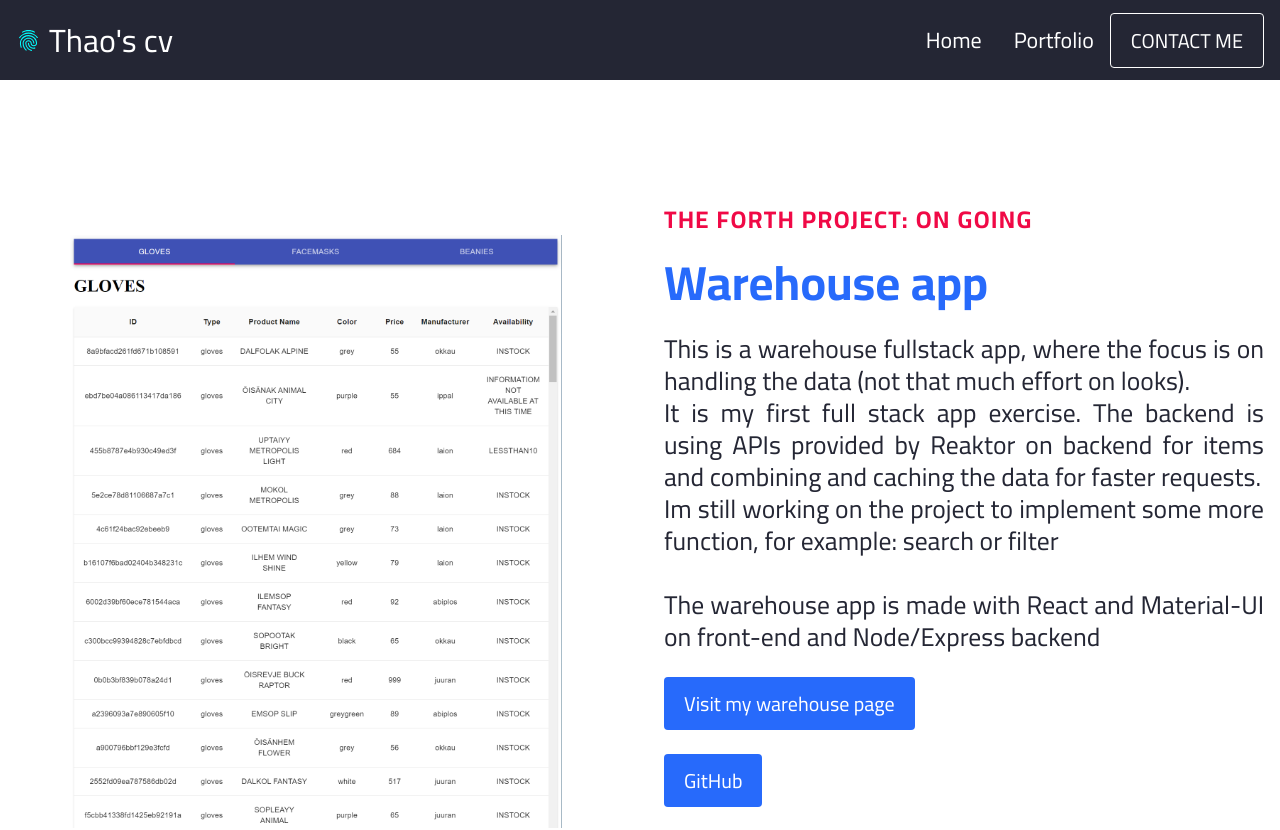
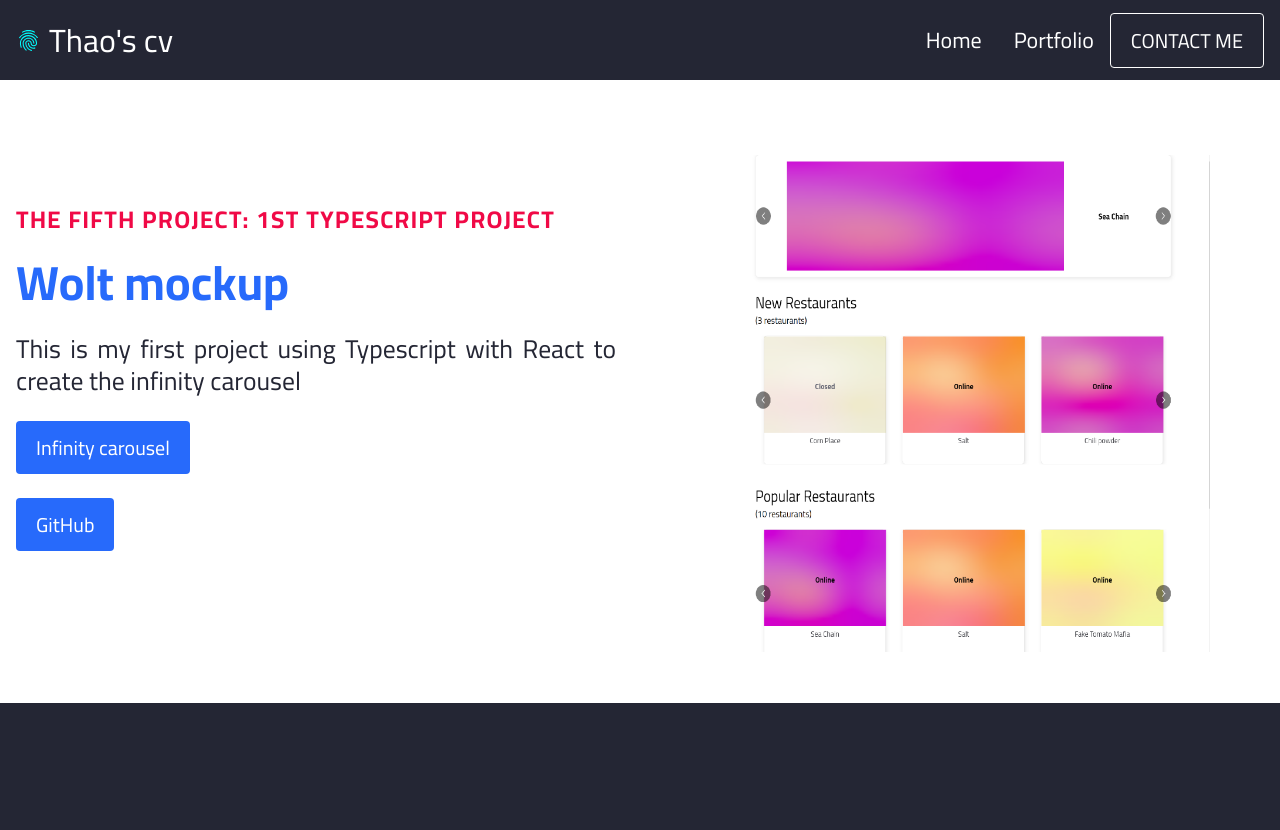
Before and after one commit to Thao-Nguyen-Ojala/my-CV-app, a React (Create React App) app: page /portfolio in a window 1280 px wide. Shown: the top 830 px of the page. Built offline with nearby package versions, Linux system fonts and the light colour scheme.

Commit message:
added carousel project

```diff
--- a/src/pages/Portfolio/Data.js
+++ b/src/pages/Portfolio/Data.js
@@ -2,11 +2,28 @@
 import covidAppImg from '../../media/images/covidApp.png'
 import photoAppImg from '../../media/images/photoApp.png'
 import warehouseAppImg from '../../media/images/warehouseApp.png'
+import woltMockUpImg from '../../media/images/wolt-mockup.png'
 
-export const warehouseApp = {
+export const woltMockUp = {
   lightBg: true,
   lightText: false,
   lightTextDesc: false,
+  topLine: 'THE FIFTH PROJECT: 1ST TYPESCRIPT PROJECT',
+  headline: 'Wolt mockup',
+  description: `This is my first project using Typescript with React to create the infinity carousel`,
+  buttonLabel: 'Infinity carousel',
+  url: 'http://thao-wolt-mockup.surge.sh/',
+  buttonLabel2: 'GitHub',
+  url2: 'https://github.com/Thao-Nguyen-Ojala/carousel-project',
+  imgStart: '',
+  img: woltMockUpImg,
+  alt:'woltMockUp img',
+}
+
+export const warehouseApp = {
+  lightBg: false,
+  lightText: true,
+  lightTextDesc: true,
   topLine: 'THE FORTH PROJECT: ON GOING',
   headline: 'Warehouse app',
   description: `This is a warehouse fullstack app, where the focus is on handling the data (not that much effort on looks).
@@ -24,9 +41,9 @@
 }
 
 export const myCV = {
-  lightBg: false,
-  lightText: true,
-  lightTextDesc: true,
+  lightBg: true,
+  lightText: false,
+  lightTextDesc: false,
   topLine: 'THE THIRD PROJECT',
   headline: 'My curriculum vitae ',
   description: `This is my digital CV, which is made with React and Css. There are still some small issues with smaller screens.`,
@@ -40,9 +57,9 @@
 }
 
 export const covidApp = {
-  lightBg: true,
-  lightText: false,
-  lightTextDesc: false,
+  lightBg: false,
+  lightText: true,
+  lightTextDesc: true,
   topLine: 'THE SECOND PROJECT',
   headline: 'COVID-19 tracking app',
   description: `User can check the newest update of new infected cases, recovered as well as deaths cause by Covid-19 globally daily. In addition, user can also check the infected, recovery, and deaths chart of a specific country since its first case
@@ -58,9 +75,9 @@
 }
 
 export const photoApp = {
-  lightBg: false,
-  lightText: true,
-  lightTextDesc: true,
+  lightBg: true,
+  lightText: false,
+  lightTextDesc: false,
   topLine: 'THE FIRST PROJECT',
   headline: 'Photo App Project',
   description: `In this photo app the user can randomly check through the photos from https://picsum.photos, select their favourite photo, name, sort it and save it in category
--- a/src/pages/Portfolio/Portfolio.js
+++ b/src/pages/Portfolio/Portfolio.js
@@ -1,10 +1,11 @@
 import '../../App.css'
 import { HeroSection } from '../../components'
-import { warehouseApp, myCV, covidApp, photoApp } from './Data'
+import { woltMockUp, warehouseApp, myCV, covidApp, photoApp } from './Data'
 
 function Portfolio() {
   return(
     <>
+      <HeroSection {...woltMockUp} />
       <HeroSection {...warehouseApp} />
       <HeroSection {...myCV} />
       <HeroSection {...covidApp} />
```
Also changed, not shown: src/media/images/wolt-mockup.png (added), 1 other file (tests, documents, lock files or other folders).
